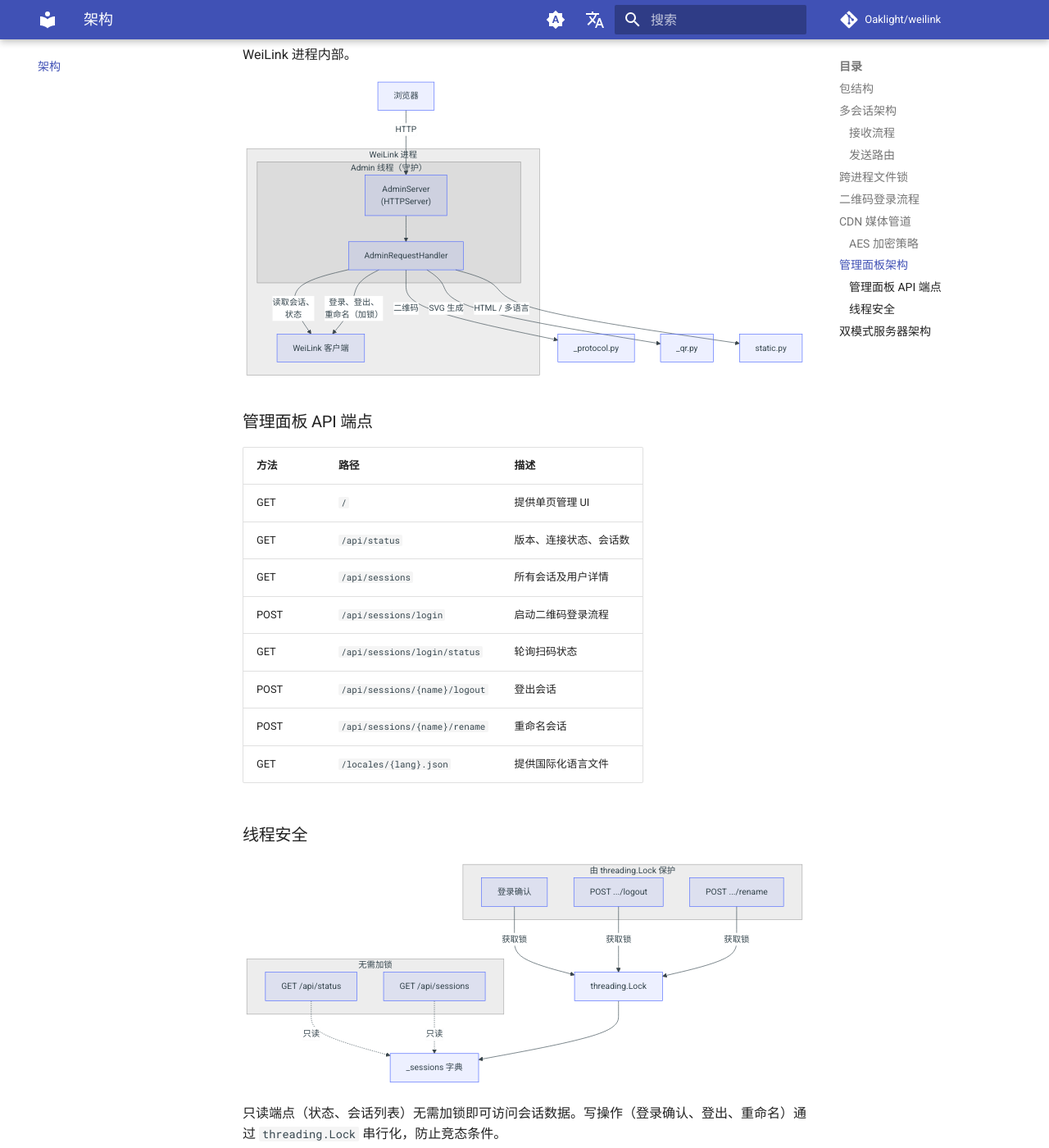
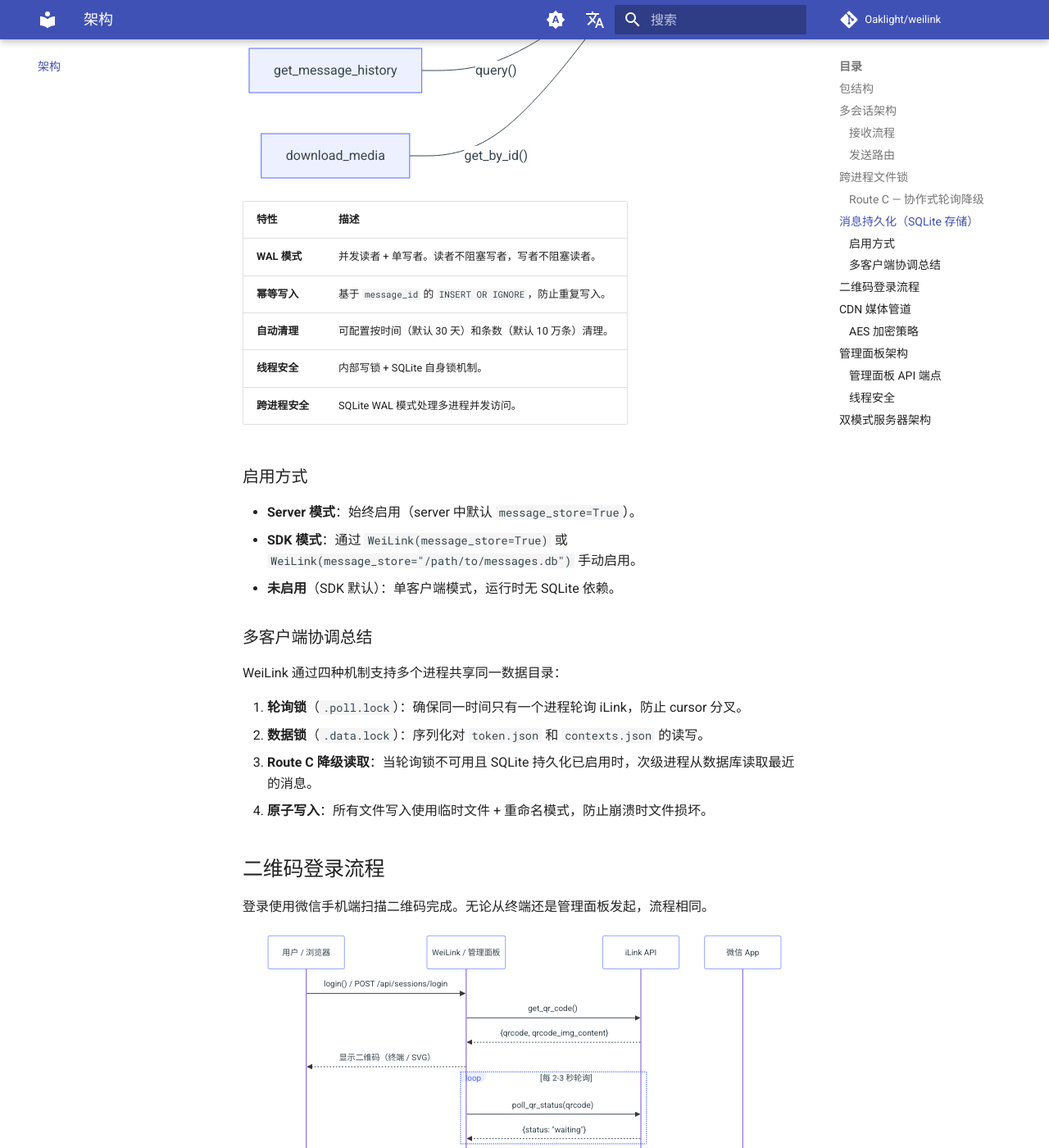
Before and after one commit to Oaklight/weilink, an MkDocs documentation site: the page built from docs/architecture.md, in a window 1280 px wide and 1400 px high, scrolled down 4994 px. Shown: the whole window at 82% size. Built offline with MkDocs 1.6.1 and Material for MkDocs 9.7.7, drawn with Linux system fonts in a browser that asks for light colours; comment, search, counter and statistics services are not loaded; some of the changed text lies outside the part shown.

Commit message:
Add SQLite persistence, Route C, and multi-client coordination docs

````diff
--- a/docs/architecture.md
+++ b/docs/architecture.md
@@ -15,6 +15,8 @@ graph TB
         aes_ssl["_aes_openssl.py<br/><i>ctypes + OpenSSL</i>"]
         aes_py["_aes.py<br/><i>纯 Python AES 后备</i>"]
         qr["_qr.py<br/><i>二维码生成</i>"]
+        store["_store.py<br/><i>SQLite 消息持久化</i>"]
+        filelock["_filelock.py<br/><i>跨进程文件锁</i>"]
     end
 
     subgraph "weilink.admin"
@@ -37,6 +39,8 @@ graph TB
     client --> cdn
     client --> models
     client --> admin_srv
+    client --> store
+    client --> filelock
     cdn --> crypto
     crypto --> aes_ssl
     crypto -.->|后备| aes_py
@@ -143,24 +147,86 @@ flowchart TD
         poll_lock[".poll.lock<br/><i>非阻塞排他锁</i>"]
         data_lock[".data.lock<br/><i>阻塞排他锁（短暂持有）</i>"]
         files["token.json<br/>contexts.json"]
+        db["messages.db<br/><i>(SQLite WAL)</i>"]
     end
 
     A_recv -->|"try_lock"| poll_lock
-    B_recv -->|"try_lock（失败 → []）"| poll_lock
+    B_recv -->|"try_lock（失败 → SQLite 降级）"| poll_lock
     A_send -->|"lock"| data_lock
     B_send -->|"lock"| data_lock
     poll_lock -.-> files
     data_lock -.-> files
+    A_recv -.->|"store()"| db
+    B_recv -.->|"query_messages()"| db
 ```
 
 | 锁 | 作用范围 | 行为 |
 |----|----------|------|
-| `.poll.lock` | 整个 `recv()` 周期 | 非阻塞 try-lock。被其他进程持有时，`recv()` 立即返回 `[]`。防止 cursor 分叉。 |
+| `.poll.lock` | 整个 `recv()` 周期 | 非阻塞 try-lock。被其他进程持有时，`recv()` 降级从 SQLite 读取（如已启用），否则返回 `[]`。防止 cursor 分叉。 |
 | `.data.lock` | 文件读-改-写 | 阻塞式，短暂持有（~毫秒级）。序列化 `token.json` / `contexts.json` 的访问，`recv()` 和 `send()` 均使用。 |
 
 **核心原则：** 磁盘是唯一事实来源。每次 `recv()` 和 `send()` 在数据锁下重新从磁盘读取状态后再执行操作，确保其他进程的变更可见。
 
+**原子文件写入：** 所有对 `token.json`、`contexts.json` 和 `.default_session` 的写入均使用"写临时文件 + `os.replace()`"模式，确保进程崩溃不会产生损坏的文件。
+
 在 Windows 上，文件锁被跳过（无 `fcntl`），WeiLink 的行为与之前一致。
+
+### Route C — 协作式轮询降级
+
+当启用 `message_store` 且轮询锁被其他进程持有时，`recv()` 从 SQLite 存储中读取最近的消息（最近 60 秒），而不是返回空列表。这使得次级进程无需与主轮询者的 cursor 冲突即可获取消息。
+
+```mermaid
+flowchart TD
+    A["recv()"] --> B{"try_lock<br/>poll_lock"}
+    B -->|获取成功| C["轮询 iLink API"]
+    C --> D["消息存入 SQLite"]
+    D --> E["更新 cursor<br/>和 context_tokens"]
+    E --> F["返回消息"]
+    B -->|"获取失败"| G{"已启用<br/>message_store？"}
+    G -->|是| H["查询 SQLite<br/>（最近 60 秒，仅接收方向）"]
+    H --> I["返回消息<br/>（不更新状态）"]
+    G -->|否| J["返回 []"]
+```
+
+降级读取期间不会更新 cursor 或 context_token — 这些消息在主轮询者存储时已完成处理。降级读取是纯只读操作，完全安全。
+
+**激活条件：** 同时满足两个条件时自动启用：轮询锁被其他进程持有，且 `message_store` 已启用（`message_store=True`）。
+
+## 消息持久化（SQLite 存储）
+
+WeiLink 包含一个可选的 SQLite 消息存储后端，记录所有收发消息的完整序列化数据（保留 CDN 引用以便后续媒体下载）。
+
+```mermaid
+flowchart LR
+    recv["recv()"] -->|"store()"| db["messages.db<br/>(SQLite WAL)"]
+    send["send()"] -->|"store_sent()"| db
+    fallback["Route C<br/>降级读取"] -->|"query_messages()"| db
+    history["get_message_history"] -->|"query()"| db
+    download["download_media"] -->|"get_by_id()"| db
+```
+
+| 特性 | 描述 |
+|------|------|
+| **WAL 模式** | 并发读者 + 单写者。读者不阻塞写者，写者不阻塞读者。 |
+| **幂等写入** | 基于 `message_id` 的 `INSERT OR IGNORE`，防止重复写入。 |
+| **自动清理** | 可配置按时间（默认 30 天）和条数（默认 10 万条）清理。 |
+| **线程安全** | 内部写锁 + SQLite 自身锁机制。 |
+| **跨进程安全** | SQLite WAL 模式处理多进程并发访问。 |
+
+### 启用方式
+
+- **Server 模式**：始终启用（server 中默认 `message_store=True`）。
+- **SDK 模式**：通过 `WeiLink(message_store=True)` 或 `WeiLink(message_store="/path/to/messages.db")` 手动启用。
+- **未启用**（SDK 默认）：单客户端模式，运行时无 SQLite 依赖。
+
+### 多客户端协调总结
+
+WeiLink 通过四种机制支持多个进程共享同一数据目录：
+
+1. **轮询锁**（`.poll.lock`）：确保同一时间只有一个进程轮询 iLink，防止 cursor 分叉。
+2. **数据锁**（`.data.lock`）：序列化对 `token.json` 和 `contexts.json` 的读写。
+3. **Route C 降级读取**：当轮询锁不可用且 SQLite 持久化已启用时，次级进程从数据库读取最近的消息。
+4. **原子写入**：所有文件写入使用临时文件 + 重命名模式，防止崩溃时文件损坏。
 
 ## 二维码登录流程
 
````
